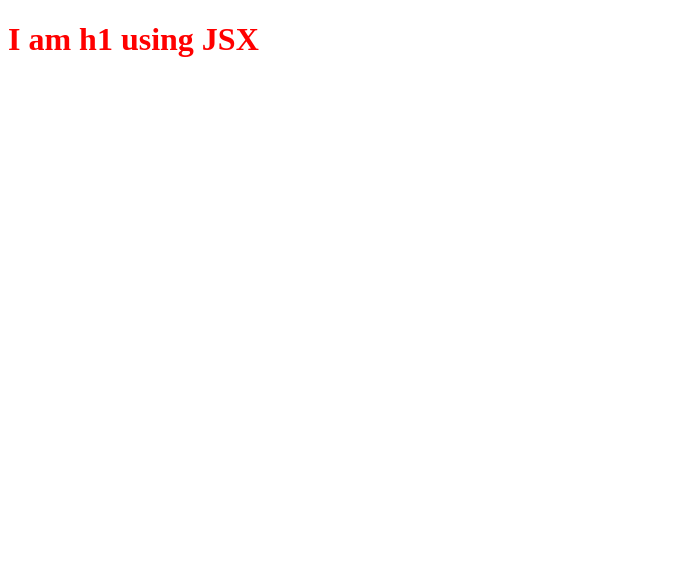
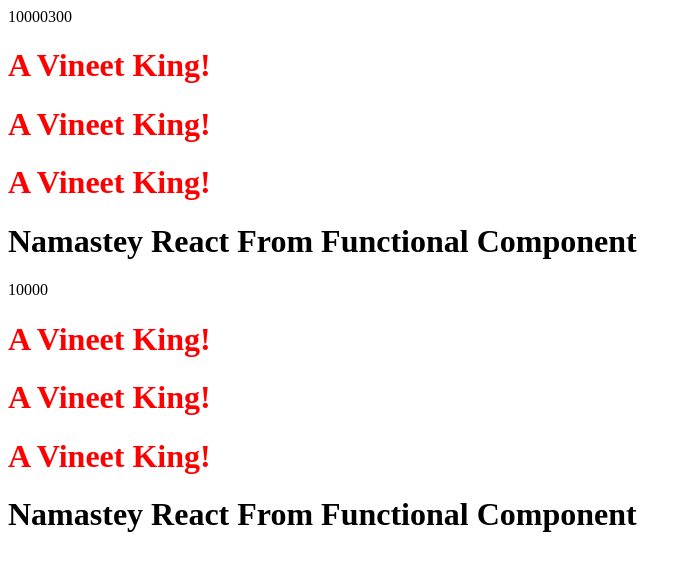
Before and after one commit to rvineet/NamasteyReact, a React (Vite) app: page / in a window 1280 px wide. Shown: the top 570 px of the page, without its empty margins (0-692 px from the left). Built offline with nearby package versions, Linux system fonts and the light colour scheme.

Commit message:
EP- 03 Ended Fun Components, Fragments, JSX

```diff
--- a/App.js
+++ b/App.js
@@ -1,17 +1,39 @@
 import React from "react";
 import ReactDOM from "react-dom/client";
 
-
-const heading = React.createElement("h1", {id:"heading"}, "I am h1 using React")
-console.log(heading);
-
-//JSX ==> Transapiled before it reaches the JS using BABEL through Parcel
-//JSX ==> is html/xml like syntax
-//JSX ==> Baebel ==>React.createElement ==> ReactElement => JS OBJECT ==> HTML (render)
-const jsxHeading = (<h1 id="heading" className="heading">
-I am h1 using JSX
-</h1>)
-console.log(jsxHeading);
+//React Element
+const Title = () => (
+  <h1 id="heading" className="heading">
+    A Vineet King!
+  </h1>
+);
+// console.log(heading);
+// <React.Fragment> :-- Acts like an empty tag, can also be written as <> </>
+const number = 10000;
+const HeadingComponent = () => {
+  return (
+    <React.Fragment>
+    <div id="container">
+      {number}
+      {100 + 200}
+      {console.log("will this work too?!")}
+      <Title />
+      <Title></Title>
+      {Title()}
+      <h1 className="heading">Namastey React From Functional Component</h1>
+    </div>
+    <div id="container-2">
+      {number}
+      {console.log("will this work too?!")}
+      <Title />
+      <Title></Title>
+      {Title()}
+      <h1 className="heading">Namastey React From Functional Component</h1>
+    </div>
+    </React.Fragment>
+  );
+};
 
 const root = ReactDOM.createRoot(document.getElementById("root"));
-root.render(jsxHeading)
+// root.render(heading)
+root.render(HeadingComponent());
```
